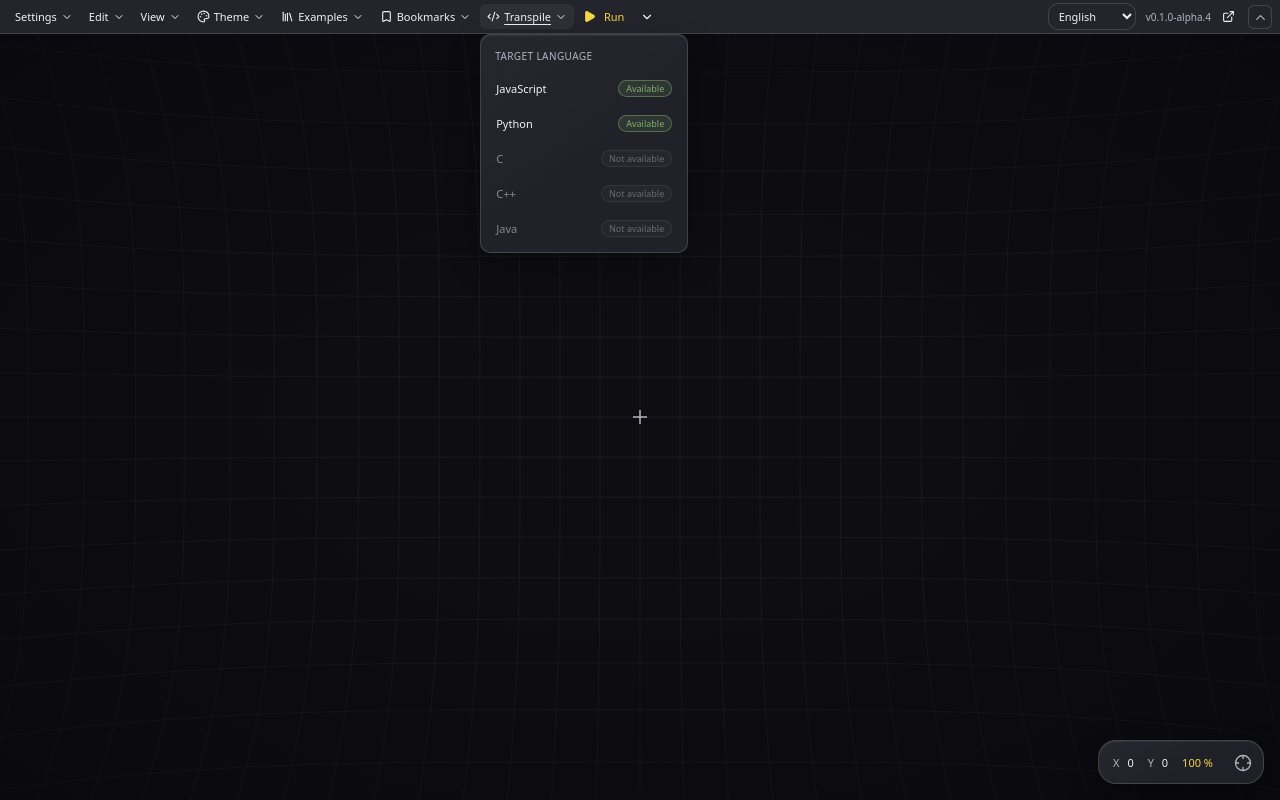
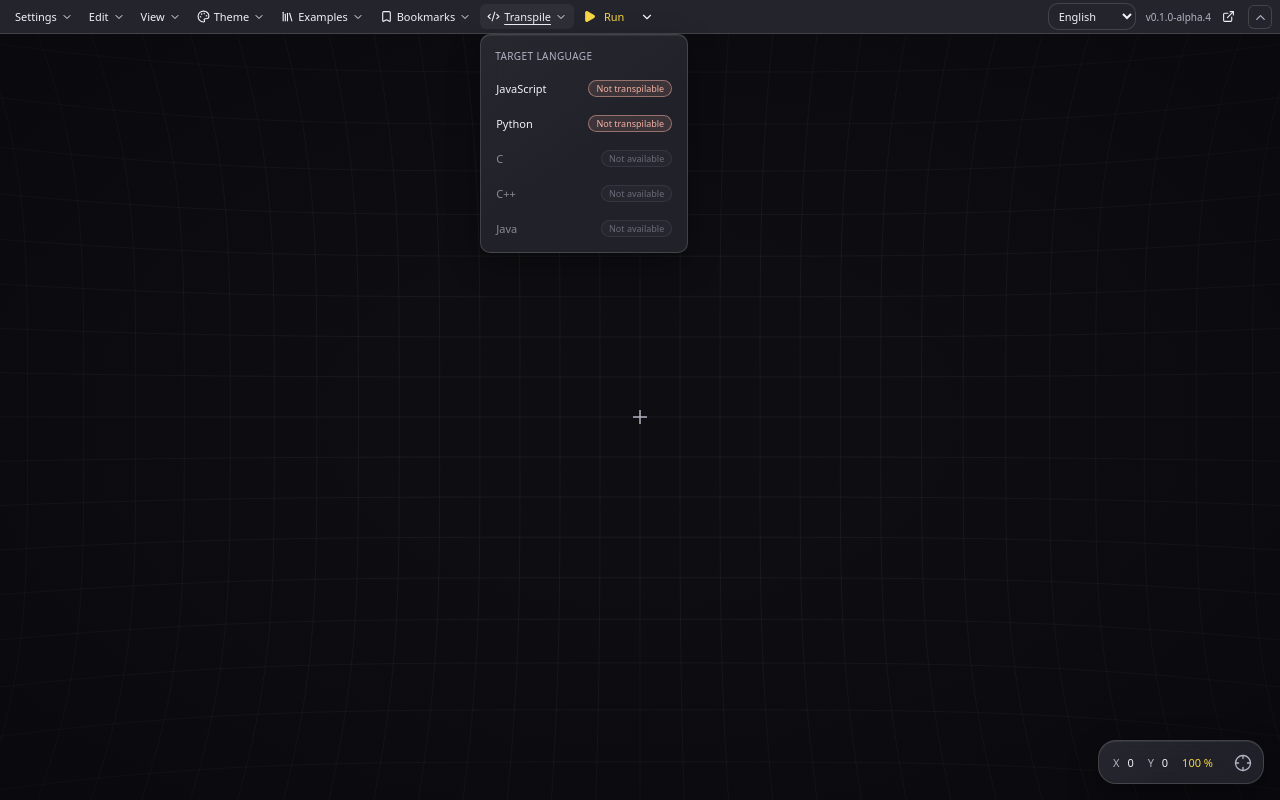
Before and after one commit to lalBi94/Sapphire3, a React (Vite) app: page / in a window 1280 px wide. Both pictures are taken after a click on the heading "Transpile". Built offline with nearby package versions, Linux system fonts and the light colour scheme.

Commit message:
Affiche la transpilabilite reelle dans le chip Transpile

```diff
--- a/src/components/Canvas/Canvas.jsx
+++ b/src/components/Canvas/Canvas.jsx
@@ -350,6 +350,15 @@ export default function Canvas() {
     setTranspilationResult(transpileProgram(document.project, { target }))
   }
 
+  // Indique, pour chaque cible installée, si le projet courant est réellement transpilable.
+  function getTranspileChecks() {
+    const checks = {}
+    for (const option of transpilationLanguages.filter((entry) => entry.available)) {
+      checks[option.id] = transpileProgram(document.project, { target: option.id }).ok ? 'ok' : 'blocked'
+    }
+    return checks
+  }
+
   // Ouvre une analyse liée à la cible du menu sans changer la source ni lancer le programme.
   function handleOpenNodeGraph(target, mode) {
     setNodeGraph({ target, mode })
@@ -594,7 +603,7 @@ export default function Canvas() {
       distorted={distorted} onToggleDistortion={() => setDistorted((current) => !current)}
       minimapVisible={minimapVisible} onToggleMinimap={() => setMinimapVisible((current) => !current)}
       hiddenCards={hiddenCards} onShowCard={handleShowCard} onShowAllHidden={handleShowAllHidden}
-      hasSelection={Boolean(selected && selected.kind !== 'comment')} onOpenSelectionMenu={handleOpenSelectionMenu} onOpenSearch={search.show} onRunSimulation={handleRunSimulation} onDebugSp3={handleDebugSp3} onTranspile={handleTranspile} selectedFunction={selectedFunction} onOpenFunction={handleOpenFunction} simulationRunning={Boolean(execution?.running)} simulationPaused={Boolean(execution?.paused)} onPauseSimulation={handlePauseExecution} onResumeSimulation={handleResumeExecution} onStopSimulation={handleStopExecution} onOpenRepository={() => openExternal(repositoryUrl)} onOpenSettings={() => setSettingsOpen(true)} updateAvailable={appUpdate.update.status === 'available'} updateVersion={appUpdate.update.release?.version ?? ''} onInstallUpdate={() => appUpdate.install({ title: t('update.confirmTitle'), body: t('update.confirmBody', { version: appUpdate.update.release?.version ?? '' }) })}
+      hasSelection={Boolean(selected && selected.kind !== 'comment')} onOpenSelectionMenu={handleOpenSelectionMenu} onOpenSearch={search.show} onRunSimulation={handleRunSimulation} onDebugSp3={handleDebugSp3} onTranspile={handleTranspile} selectedFunction={selectedFunction} onOpenFunction={handleOpenFunction} simulationRunning={Boolean(execution?.running)} simulationPaused={Boolean(execution?.paused)} onPauseSimulation={handlePauseExecution} onResumeSimulation={handleResumeExecution} onStopSimulation={handleStopExecution} onOpenRepository={() => openExternal(repositoryUrl)} onOpenSettings={() => setSettingsOpen(true)} updateAvailable={appUpdate.update.status === 'available'} updateVersion={appUpdate.update.release?.version ?? ''} onInstallUpdate={() => appUpdate.install({ title: t('update.confirmTitle'), body: t('update.confirmBody', { version: appUpdate.update.release?.version ?? '' }) })} onCheckTranspile={getTranspileChecks}
       bookmarks={bookmarks} modules={moduleChoices} canBookmark={bookmarkStatus(selected).can} onSaveBookmark={handleSaveBookmark} onInsertBookmark={handleInsertBookmark} onDeleteBookmark={handleDeleteBookmark} onOpenBookmarks={() => setBookmarksOpen(true)} />
     <button type="button" className="canvas-nav-toggle" aria-expanded={!navCollapsed} aria-label={t(navCollapsed ? 'nav.show' : 'nav.hide')} title={t(navCollapsed ? 'nav.show' : 'nav.hide')} onClick={() => setNavCollapsed((current) => !current)}>{navCollapsed ? <ChevronDown size={15} aria-hidden="true" /> : <ChevronUp size={15} aria-hidden="true" />}</button>
     <main ref={canvasRef} className={`canvas${isPanning ? ' canvas--panning' : ''}`} aria-label={t('canvas.aria')} tabIndex={0}
--- a/src/components/ProjectNavigation/ProjectNavigation.css
+++ b/src/components/ProjectNavigation/ProjectNavigation.css
@@ -12,6 +12,7 @@
 /* Chip d'état d'une cible de transpilation, aligné à droite du nom de langage. */
 .project-navigation__chip { margin-left: auto; padding: 0 7px; border-radius: 999px; font-size: 9px; line-height: 15px; white-space: nowrap; border: 1px solid var(--color-border); color: var(--color-text-muted); }
 .project-navigation__chip--available { color: var(--color-pure); border-color: color-mix(in srgb, var(--color-pure) 50%, transparent); background: color-mix(in srgb, var(--color-pure) 14%, transparent); }
+.project-navigation__chip--blocked { color: var(--color-diagnostic); border-color: color-mix(in srgb, var(--color-diagnostic) 50%, transparent); background: color-mix(in srgb, var(--color-diagnostic) 12%, transparent); }
 .project-navigation__chip--unavailable { background: var(--color-hover); }
 .project-navigation__theme-menu { width: 250px; max-height: calc(100dvh - 50px); overflow: auto; }
 .project-navigation__check, .project-navigation__language { display: flex; align-items: center; gap: var(--space-control); padding: 8px; white-space: nowrap; }
--- a/src/components/ProjectNavigation/ProjectNavigation.jsx
+++ b/src/components/ProjectNavigation/ProjectNavigation.jsx
@@ -28,9 +28,10 @@ function ReplaceConfirmation({ titleKey, bodyKey, detail, confirmKey, onConfirm,
 }
 
 // Réserve les menus futurs et expose les opérations de fichier sans connaître le canvas ni les API natives.
-export default function ProjectNavigation({ busy, message, error, pendingImport, pendingNew, recentFiles, onSave, onSaveAs, onExportSvg, onOpenSp3, onOpenRecent, onImport, onOpenExample, onConfirmImport, onCancelImport, onNew, onConfirmNew, onCancelNew, onDismiss, canUndo, canRedo, onUndo, onRedo, onZoomIn, onZoomOut, onZoom100, onCenter, distorted, onToggleDistortion, minimapVisible = true, onToggleMinimap, hiddenCards = [], onShowCard, onShowAllHidden, hasSelection, onOpenSelectionMenu, onOpenSearch, onRunSimulation, onDebugSp3, onTranspile, selectedFunction = null, onOpenFunction, simulationRunning = false, simulationPaused = false, onPauseSimulation, onResumeSimulation, onStopSimulation, onOpenRepository, onOpenSettings, updateAvailable = false, updateVersion = '', onInstallUpdate, bookmarks = [], modules = [], canBookmark = false, onSaveBookmark, onInsertBookmark, onDeleteBookmark, onOpenBookmarks }) {
+export default function ProjectNavigation({ busy, message, error, pendingImport, pendingNew, recentFiles, onSave, onSaveAs, onExportSvg, onOpenSp3, onOpenRecent, onImport, onOpenExample, onConfirmImport, onCancelImport, onNew, onConfirmNew, onCancelNew, onDismiss, canUndo, canRedo, onUndo, onRedo, onZoomIn, onZoomOut, onZoom100, onCenter, distorted, onToggleDistortion, minimapVisible = true, onToggleMinimap, hiddenCards = [], onShowCard, onShowAllHidden, hasSelection, onOpenSelectionMenu, onOpenSearch, onRunSimulation, onDebugSp3, onTranspile, onCheckTranspile, selectedFunction = null, onOpenFunction, simulationRunning = false, simulationPaused = false, onPauseSimulation, onResumeSimulation, onStopSimulation, onOpenRepository, onOpenSettings, updateAvailable = false, updateVersion = '', onInstallUpdate, bookmarks = [], modules = [], canBookmark = false, onSaveBookmark, onInsertBookmark, onDeleteBookmark, onOpenBookmarks }) {
   const navigationRef = useRef(null)
   const [insertingId, setInsertingId] = useState(null)
+  const [transpileChecks, setTranspileChecks] = useState({})
   const { language, setLanguage, t } = useTranslation()
 
   useEffect(() => {
@@ -48,6 +49,12 @@ export default function ProjectNavigation({ busy, message, error, pendingImport,
     for (const menu of navigationRef.current.querySelectorAll('details')) {
       if (menu !== event.currentTarget) menu.open = false
     }
+  }
+
+  // Recalcule, à l'ouverture du menu Transpile, si le code courant est transpilable vers chaque cible installée.
+  function handleTranspileToggle(event) {
+    handleToggle(event)
+    if (event.currentTarget.open && typeof onCheckTranspile === 'function') setTranspileChecks(onCheckTranspile())
   }
 
   // Referme les menus sans modifier la sélection ou la vue du document.
@@ -223,11 +230,16 @@ export default function ProjectNavigation({ busy, message, error, pendingImport,
         </div>
       </details>
       <div className="project-navigation__run-controls">
-        <details name="workspace-menu" onToggle={handleToggle}>
+        <details name="workspace-menu" onToggle={handleTranspileToggle}>
           <summary><Code2 size={13} aria-hidden="true" />{t('transpile.button')}<ChevronDown size={12} aria-hidden="true" /></summary>
           <div className="project-navigation__menu">
             <p className="project-navigation__section">{t('transpile.chooseLanguage')}</p>
-            {transpilationLanguages.map((option) => <button type="button" key={option.id} disabled={!option.available} onClick={() => { closeMenus(); onTranspile(option.id) }}><span>{option.name}</span><span className={`project-navigation__chip${option.available ? ' project-navigation__chip--available' : ' project-navigation__chip--unavailable'}`}>{t(option.available ? 'transpile.available' : 'transpile.unavailable')}</span></button>)}
+            {transpilationLanguages.map((option) => {
+              const status = option.available ? transpileChecks[option.id] : 'unavailable'
+              const chipClass = status === 'ok' ? ' project-navigation__chip--available' : status === 'blocked' ? ' project-navigation__chip--blocked' : ' project-navigation__chip--unavailable'
+              const chipLabel = status === 'ok' ? t('transpile.ready') : status === 'blocked' ? t('transpile.blocked') : t('transpile.unavailable')
+              return <button type="button" key={option.id} disabled={!option.available} onClick={() => { closeMenus(); onTranspile(option.id) }}><span>{option.name}</span><span className={`project-navigation__chip${chipClass}`}>{chipLabel}</span></button>
+            })}
           </div>
         </details>
         <button type="button" className={`project-navigation__run${simulationRunning ? ' project-navigation__run--running' : ''}`} title={t('run.simulateSp3')} onClick={() => handleRun()}><Play size={13} fill="currentColor" aria-hidden="true" />{t('nav.run')}</button>
```
Also changed, not shown: src/utils/translations.js, 2 other files (tests, documents, lock files or other folders).
